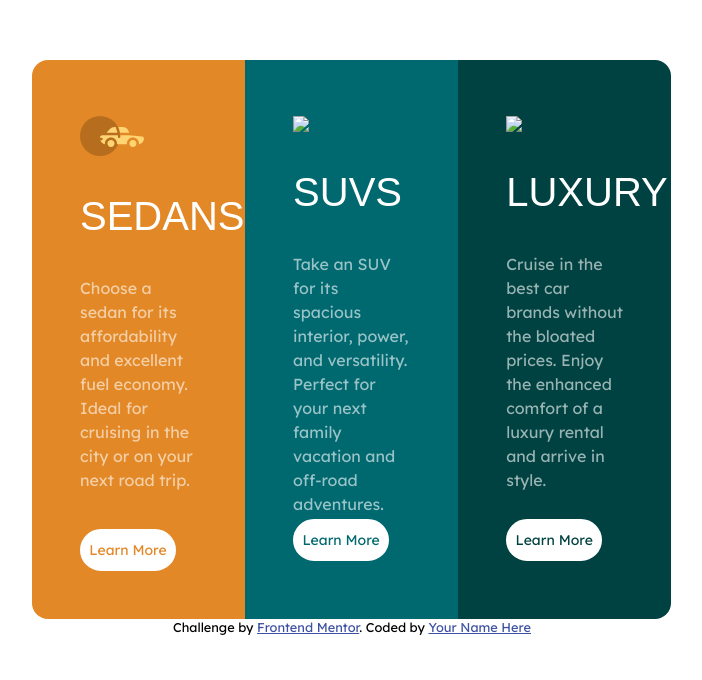
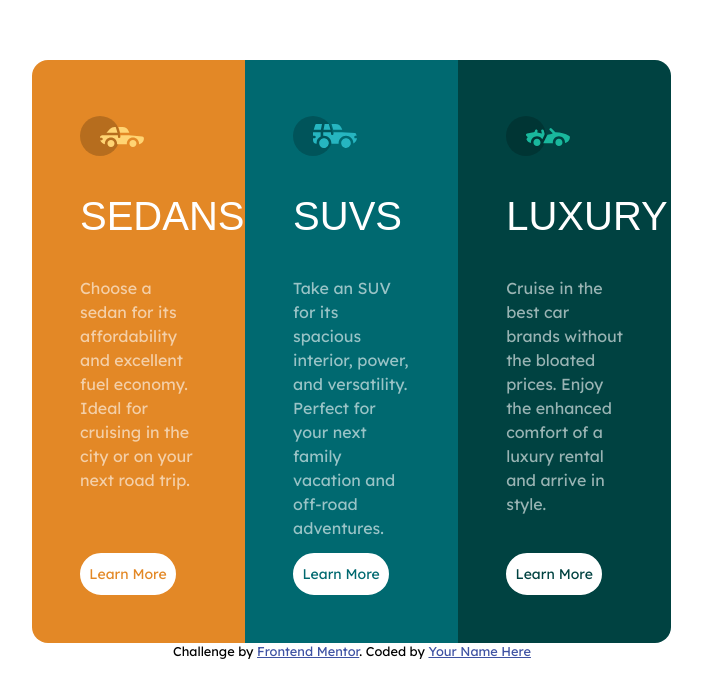
Before and after one commit to leinard97/Flexbox-Practice, a plain HTML site: page index.html in a window 1280 px wide. Shown: the part 120-800 px from the top of the page, without its empty margins (288-990 px from the left). Drawn offline with Linux system fonts and the light colour scheme; the site is published under a folder, as on GitHub Pages, so addresses that start at the root find nothing; a web font is replaced by a local one.

Commit message:
Update index.html

```diff
--- a/index.html
+++ b/index.html
@@ -30,7 +30,7 @@
         <span class="button">Learn More</span>
       </div>
       <div class="suv">
-        <img src="/images/icon-suvs.svg">
+        <img src="images/icon-suvs.svg">
         <h2>
           SUVs
         </h2>
@@ -41,7 +41,7 @@
         <span class="button">Learn More</span>
       </div>
       <div class="lux">
-        <img src="/images/icon-luxury.svg">
+        <img src="images/icon-luxury.svg">
         <h2>
           Luxury</h2>
         <p>
```
